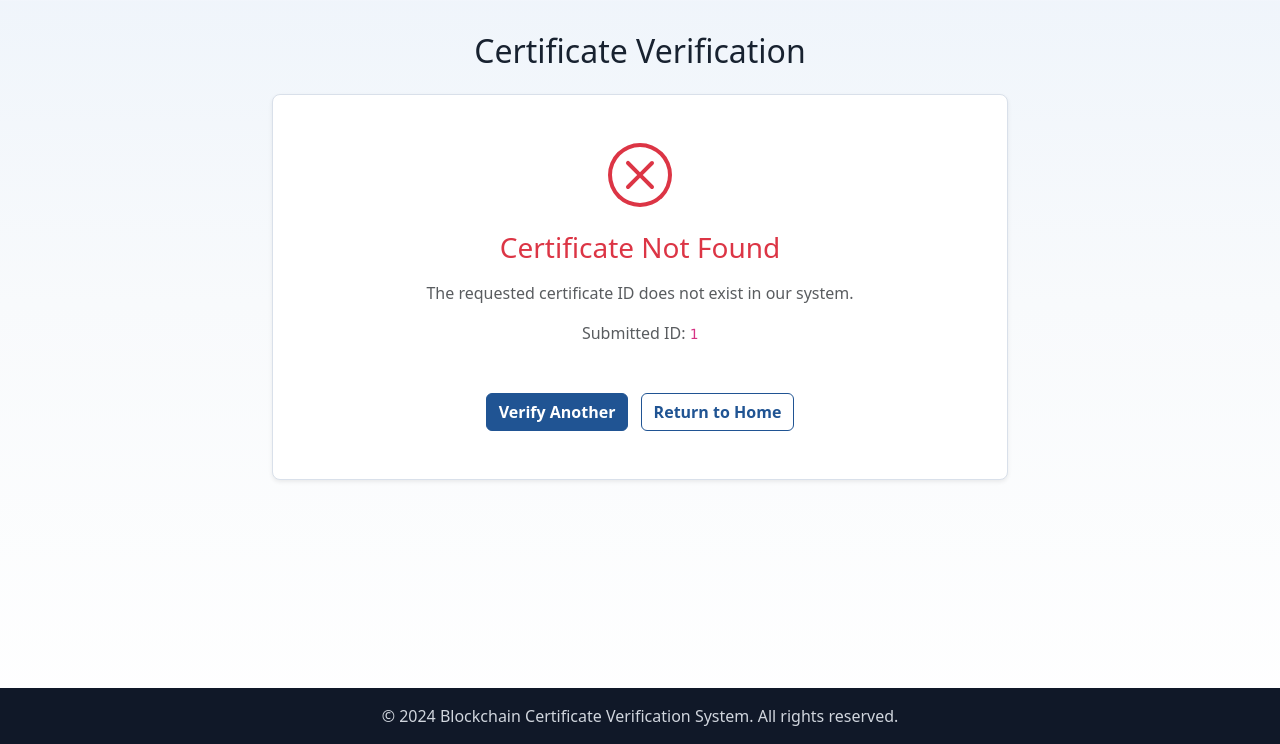
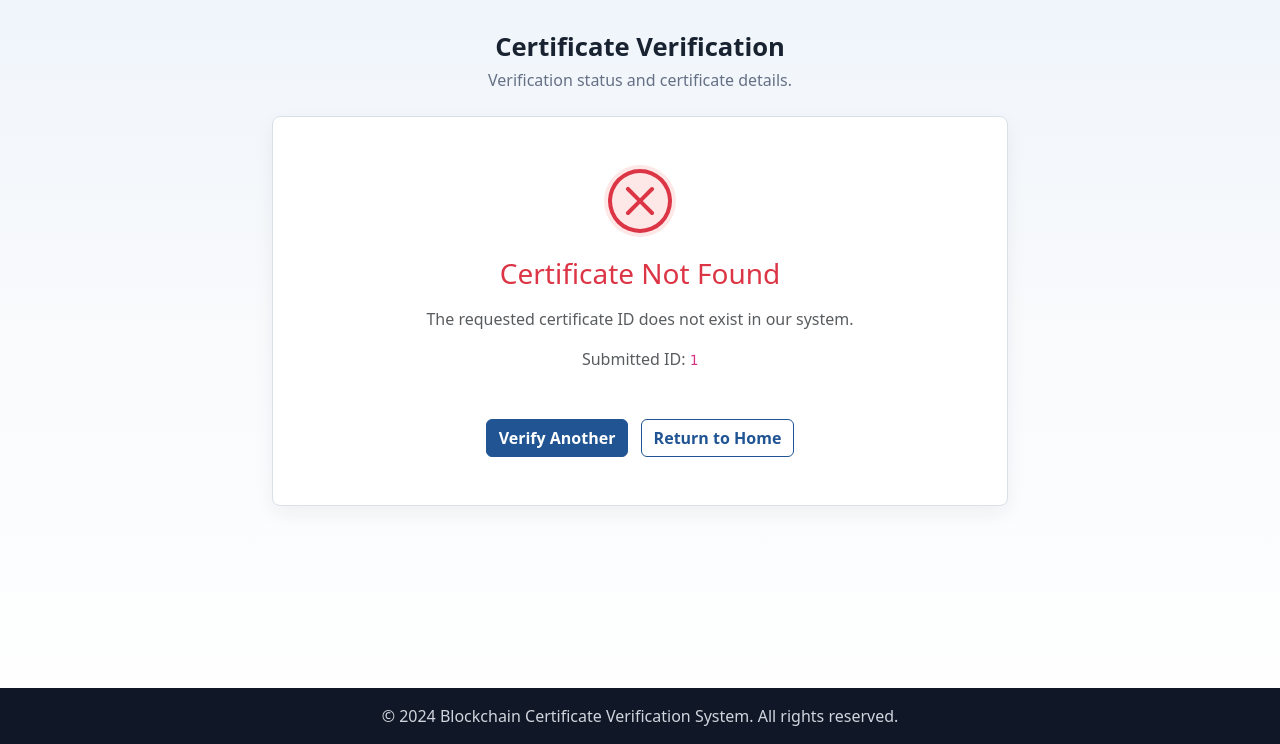
Before and after one commit to abhigyan369/Blockchain-Certificate-Verification-System, a Django app: page /verify/1/ in a window 1280 px wide. Shown: the part 56-800 px from the top of the page. Run offline with Django 5.2, Linux system fonts and the light colour scheme; data that the repository does not hold is empty.

Commit message:
Improve public verification experience

```diff
--- a/templates/verification/verify.html
+++ b/templates/verification/verify.html
@@ -3,12 +3,15 @@
 {% block content %}
 <div class="row justify-content-center">
     <div class="col-md-8">
-        <h2 class="text-center mb-4">Certificate Verification</h2>
+        <div class="text-center mb-4">
+            <h2 class="page-title">Certificate Verification</h2>
+            <p class="page-subtitle">Verification status and certificate details.</p>
+        </div>
 
-        <div class="card shadow-sm">
+        <div class="card">
             <div class="card-body p-5 text-center">
                 {% if status == 'Not Found' %}
-                    <div class="mb-4">
+                    <div class="verify-status-icon danger">
                         <svg xmlns="http://www.w3.org/2000/svg" width="64" height="64" fill="currentColor" class="bi bi-x-circle text-danger" viewBox="0 0 16 16">
                             <path d="M8 15A7 7 0 1 1 8 1a7 7 0 0 1 0 14zm0 1A8 8 0 1 0 8 0a8 8 0 0 0 0 16z"/>
                             <path d="M4.646 4.646a.5.5 0 0 1 .708 0L8 7.293l2.646-2.647a.5.5 0 0 1 .708.708L8.707 8l2.647 2.646a.5.5 0 0 1-.708.708L8 8.707l-2.646 2.647a.5.5 0 0 1-.708-.708L7.293 8 4.646 5.354a.5.5 0 0 1 0-.708z"/>
@@ -36,14 +39,14 @@
                     {% endif %}
 
                     {% if is_valid %}
-                        <div class="mb-4">
+                        <div class="verify-status-icon success">
                             <svg xmlns="http://www.w3.org/2000/svg" width="64" height="64" fill="currentColor" class="bi bi-check-circle-fill text-success" viewBox="0 0 16 16">
                                 <path d="M16 8A8 8 0 1 1 0 8a8 8 0 0 1 16 0zm-3.97-3.03a.75.75 0 0 0-1.08.022L7.477 9.417 5.384 7.323a.75.75 0 0 0-1.06 1.06L6.97 11.03a.75.75 0 0 0 1.079-.02l3.992-4.99a.75.75 0 0 0-.01-1.05z"/>
                             </svg>
                         </div>
                         <h3 class="text-success mb-4">Valid Certificate</h3>
                     {% else %}
-                        <div class="mb-4">
+                        <div class="verify-status-icon warning">
                             <svg xmlns="http://www.w3.org/2000/svg" width="64" height="64" fill="currentColor" class="bi bi-exclamation-triangle-fill text-warning" viewBox="0 0 16 16">
                                 <path d="M8.982 1.566a1.13 1.13 0 0 0-1.96 0L.165 13.233c-.457.778.091 1.767.98 1.767h13.713c.889 0 1.438-.99.98-1.767L8.982 1.566zM8 5c.535 0 .954.462.9.995l-.35 3.507a.552.552 0 0 1-1.1 0L7.1 5.995A.905.905 0 0 1 8 5zm.002 6a1 1 0 1 1 0 2 1 1 0 0 1 0-2z"/>
                             </svg>
```
Also changed, not shown: templates/home.html (+5 -5 lines), templates/verification/verify_form.html (+27 -3 lines).
